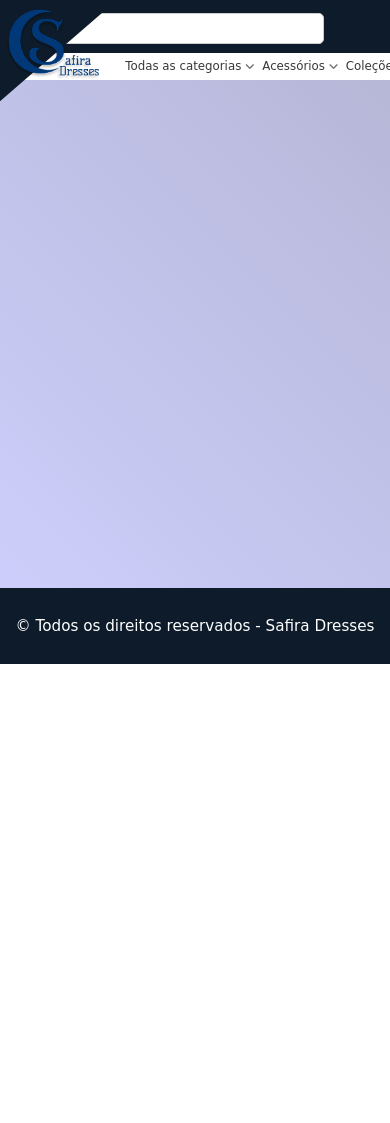
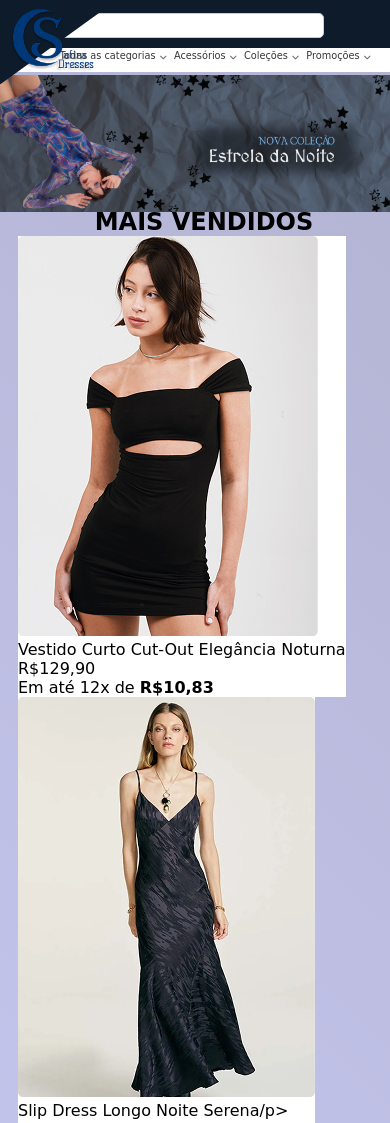
Before and after one commit to Lotth00/Safira_Dresses, a plain HTML site: page index.html in a window 390 px wide. Shown: the top 1123 px of the page. Before the commit the page ends 844 px from the top, so only its background shows below. Drawn offline with Linux system fonts and the light colour scheme; a web font is replaced by a local one.

Commit message:
Adicionar banners e seção de produtos mais vendidos
Adicionei novas imagens de banner e imagens de produtos mais vendidos. Atualizado o index.html para incluir um banner giratório e uma seção "Mais Vendidos" exibindo os produtos em destaque. Aprimorei o style.css para design responsivo, animação de banner e layout aprimorado para as seções de produtos e banners.

```diff
--- a/index.html
+++ b/index.html
@@ -103,15 +103,73 @@
 
 <main>
 
-    <div class="banner-principal">
+    <section class="banner-principal">
 
-    </div>
+      <div class="banner banner1"></div>
+      <div class="banner banner2"></div>
+      <div class="banner banner3"></div>
 
-    <div class="produtos"></div>
+    </section>
 
-    <div class="banner-secundario">
+    <section class="produtos-geral">
 
-    </div>
+      <div class="titulo-produto">
+        <div class="linha1"></div>
+
+        <h1>MAIS VENDIDOS</h1>
+
+        <div class="linha1"></div>
+      </div>
+
+      <div class="produtos">
+
+        <div class="P">
+
+          <img src="IMG/MaisVendidos/vestido1.png" alt="Foto de vestido 1">
+
+          <p>Vestido Curto Cut-Out Elegância Noturna</p>
+          <p>R$129,90</p>
+          <p>Em até 12x de <strong>R$10,83</strong></p>
+
+        </div>
+
+        <div class="P">
+
+          <img src="IMG/MaisVendidos/vestido2.png" alt="Foto de vestido 2">
+
+          <p>Slip Dress Longo Noite Serena/p>
+          <p>R$199,90</p>
+          <p>Em até 12x de <strong>R$16,66</strong></p>
+
+        </div>
+
+         <div class="P">
+
+          <img src="IMG/MaisVendidos/vestido3.png" alt="Foto de vestido 3">
+
+          <p>Vestido Assimétrico Fenda Luxo</p>
+          <p>R$299,90</p>
+          <p>Em até 12x de <strong>R$24,99</strong></p>
+
+        </div>
+
+        <div class="P">
+
+          <img src="IMG/MaisVendidos/vestido4.png" alt="Foto de vestido 4">
+
+          <p>Vestido Midi Estampado Sofia</p>
+          <p>R$179,90</p>
+          <p>Em até 12x de <strong>R$14,99</strong></p>
+
+        </div>
+
+      </div>
+
+    </section>
+
+    <section class="banner-secundario">
+
+    </section>
 
 </main>
 
--- a/style.css
+++ b/style.css
@@ -29,7 +29,8 @@ body {
 
 header {
      grid-area: header;
-     height: 13.43vh;
+     height: 13.7vh;
+     z-index: 2;
 }
 
 .fundo {
@@ -56,7 +57,7 @@ header {
   border: 1px solid #ccc;
   border-radius: 0 5px 5px 0;
   outline: none;
-  margin-right: 31.4vh;
+  margin-right: 14.6vw;
   padding-left: 18vw;
   padding-right: 3vw;
 }
@@ -77,7 +78,7 @@ header {
     position: absolute;
     top: -0.1vh;
     height: 14vh;
-    left: 9.5vh;
+    left: 4.5vw;
     overflow: hidden;
 }
 
@@ -90,14 +91,14 @@ header {
 i {
   position: absolute;
   color: #727070;
-  font-size: 1.1rem;
+  font-size: 1.4vw;
   margin-top: 1vh;
-  margin-left: 1.35vh;
+  margin-left: 0.5vw;
 }
 
 ul li input[type="checkbox"]:checked + label i {
   transform: rotate(180deg);
-  margin-top: 0.3vh;
+  margin-top: 0.4vh;
 }
 
 ul {
@@ -118,7 +119,7 @@ ul li a {
     text-decoration: none;
     text-align: start;
     font-size: 1.25rem;
-    padding-left: 1vh;
+    padding-left: 0.5vw;
 }
 
 ul li input[type="checkbox"] {
@@ -130,25 +131,25 @@ ul li label:not(.opcaoC) {
     cursor: pointer;
     display: block;
     text-decoration: none;
-    margin-left: 22.6vh;
+    margin-left: 11vw;
     color: #383838;
 }
 
 .opcaoQ {
-    font-size: 3.1vh;
+    font-size: 1.5vw;
 }
 
 .opcaoC {
-    margin-left: 13.89vh;
+    margin-left: 6vw;
     cursor: pointer;
     display: block;
     text-decoration: none;
-    font-size: 3.1vh;
+    font-size: 1.5vw;
     color: #383838;
 }
 
 ul li ul.submenu {
-    margin-left: 17vh;
+    margin-left: 7.8vw;
     border-radius: 0 0 5px 5px;
     width: 150%;
     line-height: 6.5vh;
@@ -160,15 +161,15 @@ ul li ul.submenu {
 }
 
 #acessorios {
-  margin-left: 26vh;
+    margin-left: 12vw;
 }
 
 #promocoes {
-    margin-left: 13vh;
+    margin-left: 7.28vw;
 }
 
 #colecoes {
-    margin-left: 26vh;
+    margin-left: 12vw;
 }
 
 ul li ul.submenu li {
@@ -193,7 +194,69 @@ ul li input[type="checkbox"]:checked + label + ul.submenu {
 
 main {
     grid-area: main;
-    background: var(--cor-de-fundo) ;
+    background: var(--cor-de-fundo);
+}
+
+.banner-principal {
+  top: 0.4vh;
+  width: 100%;
+  height: 35vw;
+  overflow: hidden;
+  position: relative;
+  background-color: #0000007e;
+}
+
+.banner {
+  position: absolute;
+  top: 0;
+  left: 0;
+  width: 100%;
+  height: 100%;
+  flex-shrink: 0;
+  background-size: cover;
+  background-position: center;
+  opacity: 0;
+  animation: fadeSlide 15s infinite;
+  animation-timing-function: ease-in-out;
+}
+
+.banner1 {
+  background-image: url(IMG/banners/banner1.png);
+  animation-delay: 0s;
+}
+
+.banner2 {
+  background-image: url(IMG/banners/banner2.png);
+  animation-delay: 5s;
+}
+
+.banner3 {
+  background-image: url(IMG/banners/banner3.png);
+  animation-delay: 10s;
+}
+
+@keyframes fadeSlide {
+  0%   { opacity: 0; }   /* invisível */
+  10%  { opacity: 1; }   /* começa a aparecer */
+  30%  { opacity: 1; }   /* ainda visível */
+  50%  { opacity: 0; }
+  100% { opacity: 0; }   /* invisível de novo */
+}
+
+.produtos-geral {
+  box-sizing: border-box;
+  margin-left: 18px;
+  right: 18px;
+}
+
+h1 {
+  text-align: center;
+}
+
+.P {
+  display: inline-block;
+  background-color: white;
+  background-size: 22.6vw;
 }
 
 footer {
@@ -216,7 +279,7 @@ footer {
 @media (max-width: 768px) {
 
   header {
-     height: 9.5vh;
+     height: 9.7vh;
   }
 
   .fundo {
@@ -228,65 +291,68 @@ footer {
   }
 
   i {
-    position: static;
-    font-size: 1.3vh;
-    margin-left: 0;
+    font-size: 1.7vw;
+    position: absolute;
+    margin-top: 0.6vh;
+    margin-left: 1.35vw;
   }
 
   ul li input[type="checkbox"]:checked + label i {
   transform: rotate(180deg);
-  margin-top: -2vh;
-}
+  margin-top: 0;
+  }
 
   .barra-pesquisa input[type="text"] {
     height: 87%;
-    max-width: 85vw;
+    max-width: 100%;
     padding: 0 0.6rem;
     font-size: 0.6rem;
     margin-right: 17vw;
-    padding-left: 25vw;
-    padding-right: 6vw;
+    padding: 0 4vw 0 24vw;
+    box-sizing: border-box;
   }
 
   ul {
     margin-top: 0;
   }
 
+  ul li {
+     top: -0.3vh;
+  }
+
   ul li a {
-    font-size: 1.4vh;
+    font-size: 2.6vw;
     margin-left: 1vh;
-    padding-left: 0.5vh;
-    height: 4vh;
+    padding-left: 0.5vw;
+    height: 6vh;
   }
 
   .opcaoC {
-    font-size: 1.4vh;
-    margin-left: 13vh;
+    font-size: 2.1vw;
+    margin-left: 7.31vw;
   }
 
   .opcaoQ {
-    font-size: 1.4vh;
-    margin-left: 0;
+    font-size: 2.1vw;
   }
 
   #categorias {
-    margin-left: 13vh;
+    margin-left: 10vw;
     line-height: 4.5vh;
-    max-width: 120px;
+    max-width: 27vw;
   }
 
   #promocoes {
-    margin-left: -5vh;
+    margin-left: -5vw;
     line-height: 4.5vh;
-    max-width: 120px;
+    width: 27vw;
   }
 
   #colecoes {
     margin-left: 0;
     line-height: 4.5vh;
-    width: 17vh;
+    width: 27vw;
   }
-
 
   ul li ul.submenu:not(#categorias, #promocoes, #colecoes) {
     margin-left: 0;
@@ -295,25 +361,29 @@ footer {
   }
 
   ul li label:not(.opcaoC) {
-  margin-left: 0.3vh;
+    margin-left: 7vw;
   }
 
   .logo-fundo {
     top: 0;
     left: 0;
-    width: 30vw;
-    height: 12vh;
+    width: 27vw;
+    height: 13vh;
   }
 
   .logo {
     height: 9vh;
-    left: 0.2vh;
+    left: 5.4vw;
     top: 0.6vh;
   }
 
   .menu {
-    margin-left: 2vw;
-    margin-right: 2vw;
+    margin-left: 1vw;
+    margin-right: 3.4vw;
+  }
+
+  .banner-principal {
+    height: 35vw;
   }
 
   .copyright {
@@ -321,3 +391,73 @@ footer {
     padding: 1vh;
   }
 }
+
+@media (max-width: 480px) {
+
+  header {
+     height: 8.5vh;
+  }
+
+  .menu {
+    margin-right: 3.9vw;
+  }
+
+  .fundo {
+    height: 5.7vh;
+  }
+
+  .logo {
+    height: 8vh;
+    left: 1.8vw;
+    top: 0.6vh;
+  }
+
+  .logo-fundo {
+    width: 30vw;
+    height: 10vh;
+  }
+
+  .barra-pesquisa input[type="text"] {
+    height: 70%;
+  }
+
+  ul li {
+     top: -0.5vh;
+  }
+
+  ul li a {
+    font-size: 3vw;
+    margin-left: 1vh;
+    padding-left: 0.5vh;
+    height: 7vw;
+  }
+
+  .opcaoC {
+    font-size: 2.5vw;
+  }
+
+  .opcaoQ {
+    font-size: 2.5vw;
+  }
+
+  ul li label:not(.opcaoC) {
+    margin-left: 3.4vw;
+  }
+
+  i {
+    font-size: 2.2vw;
+    margin-top: 0.5vh;
+    margin-left: 1vw;
+  }
+
+  ul li input[type="checkbox"]:checked + label i {
+  transform: rotate(180deg);
+  margin-top: 0.3vh;
+}
+
+.copyright {
+    font-size: 1.5vh;
+    padding: 0;
+  }
+
+}
```
Also changed, not shown: IMG/MaisVendidos/vestido1.png (added), IMG/MaisVendidos/vestido2.png (added), IMG/MaisVendidos/vestido3.png (added), IMG/MaisVendidos/vestido4.png (added), IMG/banners/banner1.png (added), IMG/banners/banner2.png (added), IMG/banners/banner3.png (added).
